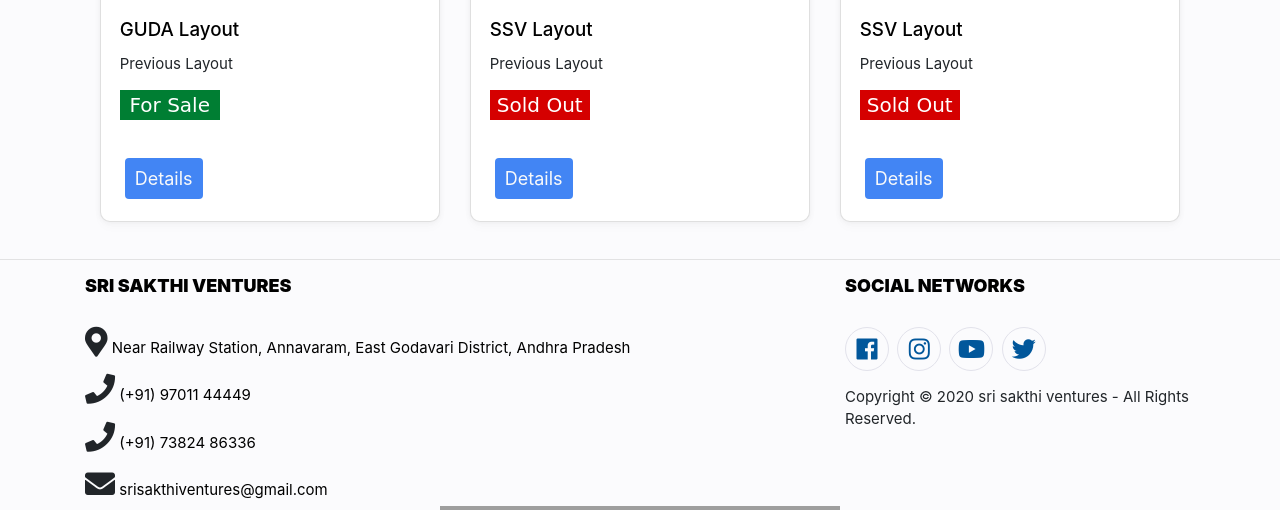
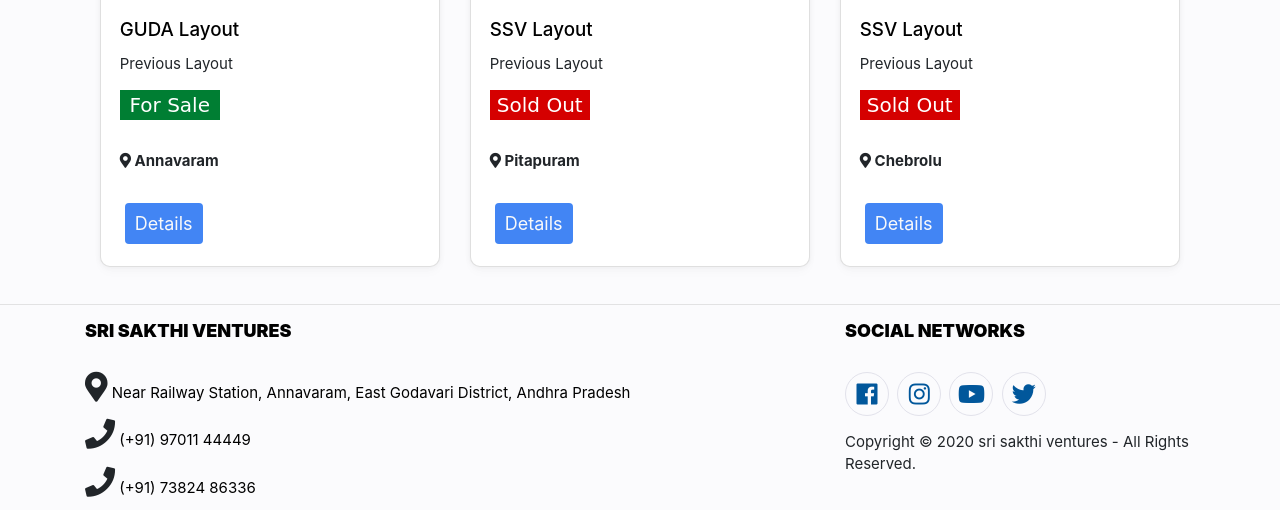
Before and after one commit to sarahariprasad/Real_Estate, a Django app: page / in a window 1280 px wide. Shown: the part 916-1426 px from the top of the page. Run offline with Django 3.2, Linux system fonts and the light colour scheme; data comes from the database, SQL or seed files in the repository; some libraries are stand-ins or nearby versions; some web fonts are replaced; grey boxes are pictures that could not be loaded.

Commit message:
adding new home file

```diff
--- a/venture/templates/home.html
+++ b/venture/templates/home.html
@@ -1,7 +1,6 @@
 
 {% extends 'base.html' %}
-  <title>Home</title>
-    <meta name="description" content="Check our property listings with more details here">
+
 {% block body %}
 <style>
   /* Make the image fully responsive */
@@ -12,6 +11,8 @@
 
 
   </style>
+ <title>Home</title>
+    <meta name="description" content="Check our property listings with more details here">
 
 <body>
 
@@ -78,6 +79,7 @@
 
 
 
+
                 {% if property.availability %}
 
                            <h2 class="Car">  For Sale</h2>
@@ -89,8 +91,11 @@
                 {% endif %}
 
                 <br>
+
+               <p class="card-text">  <i class="fa fa-map-marker-alt mt-6 fa-x"></i><b> {{property.location}} </b></p>
+                <br>
 </h5>
-                 <p class="card-text"></p>
+
 
                 <a href="{% url 'venture:property_detail' property.id %}" class="button text-light"><span> Details </span></a>
             </div>
```
